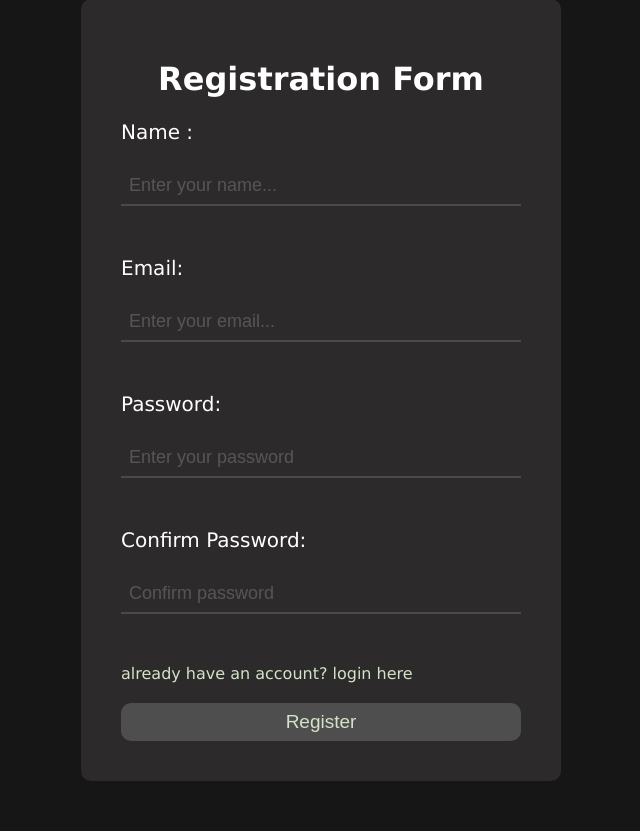
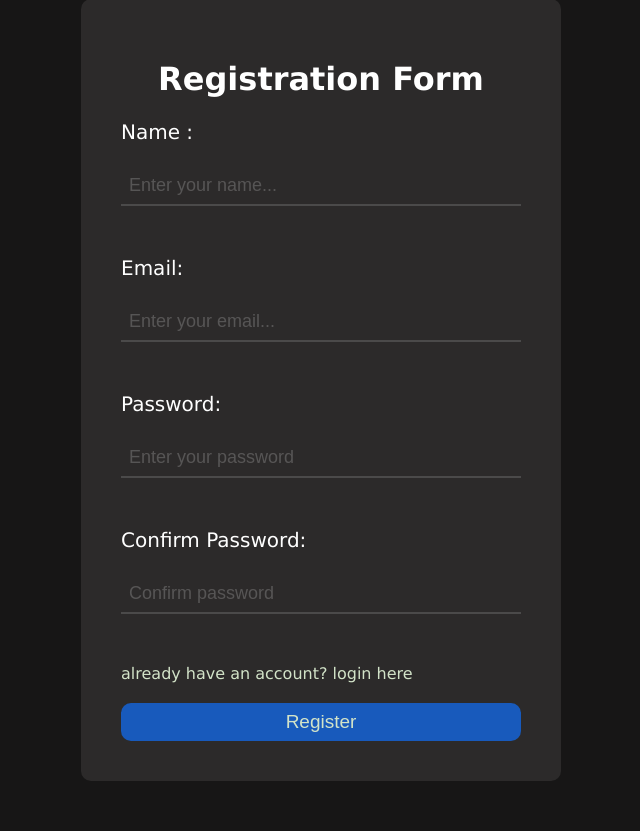
Before and after one commit to HemanthHamu/blog-app, a Node server app: page /signup in a window 1280 px wide. Shown: the part 51-882 px from the top of the page, without its empty margins (319-959 px from the left). Run offline with Node 20, Linux system fonts and the light colour scheme; some libraries are stand-ins or nearby versions.

Commit message:
modified

```diff
--- a/blogs.css
+++ b/blogs.css
@@ -17,6 +17,7 @@ body {
   background-color: #333;
   color: #fff;
   padding: 10px;
+  transition: 0.5s;
 }
 
 .desktop-links a {
@@ -29,6 +30,8 @@ body {
 .desktop-links a:hover {
   background-color: #ddd;
   color: black;
+  transition: 0.5s;
+  border-radius: 10px;
 }
 
 .desktop-links .access:hover {
--- a/views/login.ejs
+++ b/views/login.ejs
@@ -54,14 +54,14 @@
     }
     .container button{
       padding: 8px;
-      background-color: #4f4e4e;
       border: none;
       font-size: 19px;
       color: #D2E3C8;
       border-radius: 10px;
+      background-color: #185ABC;
     }
     button:hover{
-      background-color: #454444;
+      background-color: #144fa7;
     }
     @media (max-width:768px){
       .container{
--- a/views/register.ejs
+++ b/views/register.ejs
@@ -54,14 +54,14 @@
       }
       .container button {
         padding: 8px;
-        background-color: #4f4e4e;
+        background-color: #185ABC;
         border: none;
         font-size: 19px;
         color: #d2e3c8;
         border-radius: 10px;
       }
       button:hover {
-        background-color: #454444;
+        background-color: #144fa7;
       }
       @media (max-width:768px) {
         .container{
```
